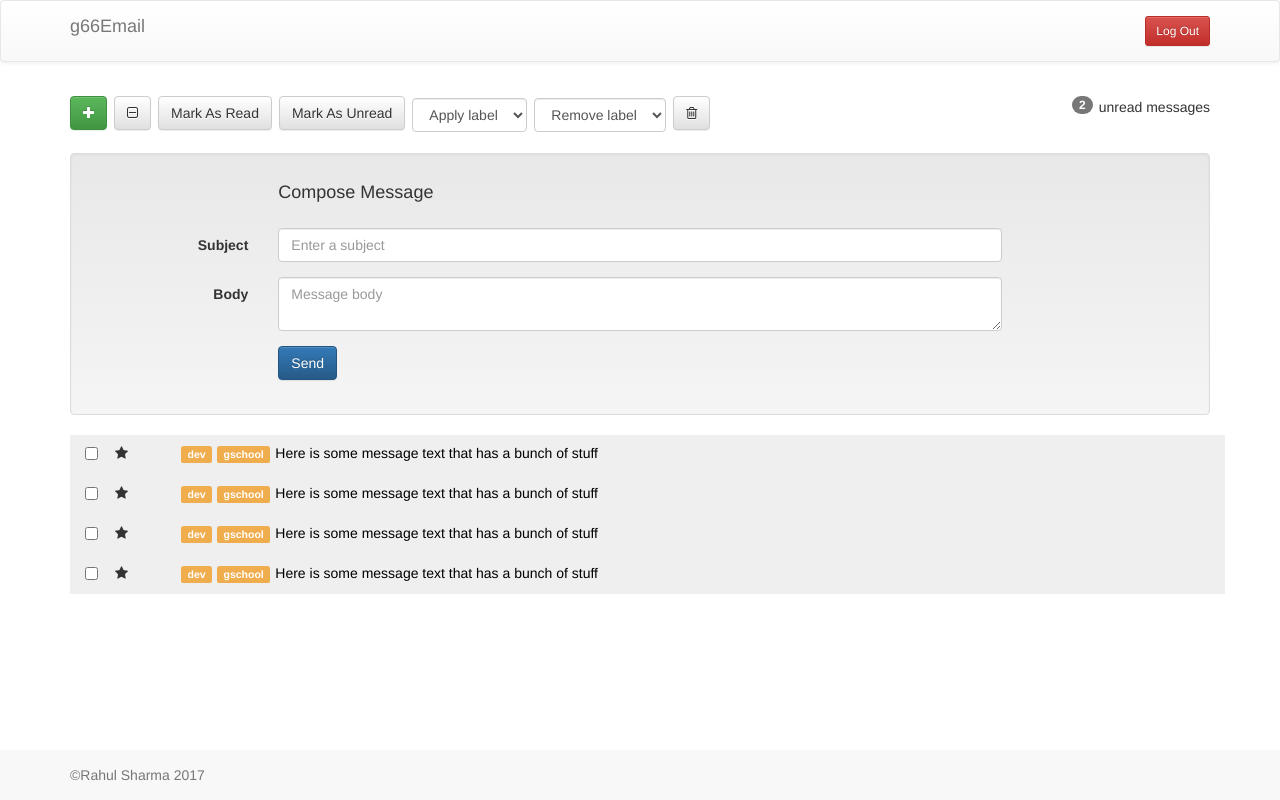
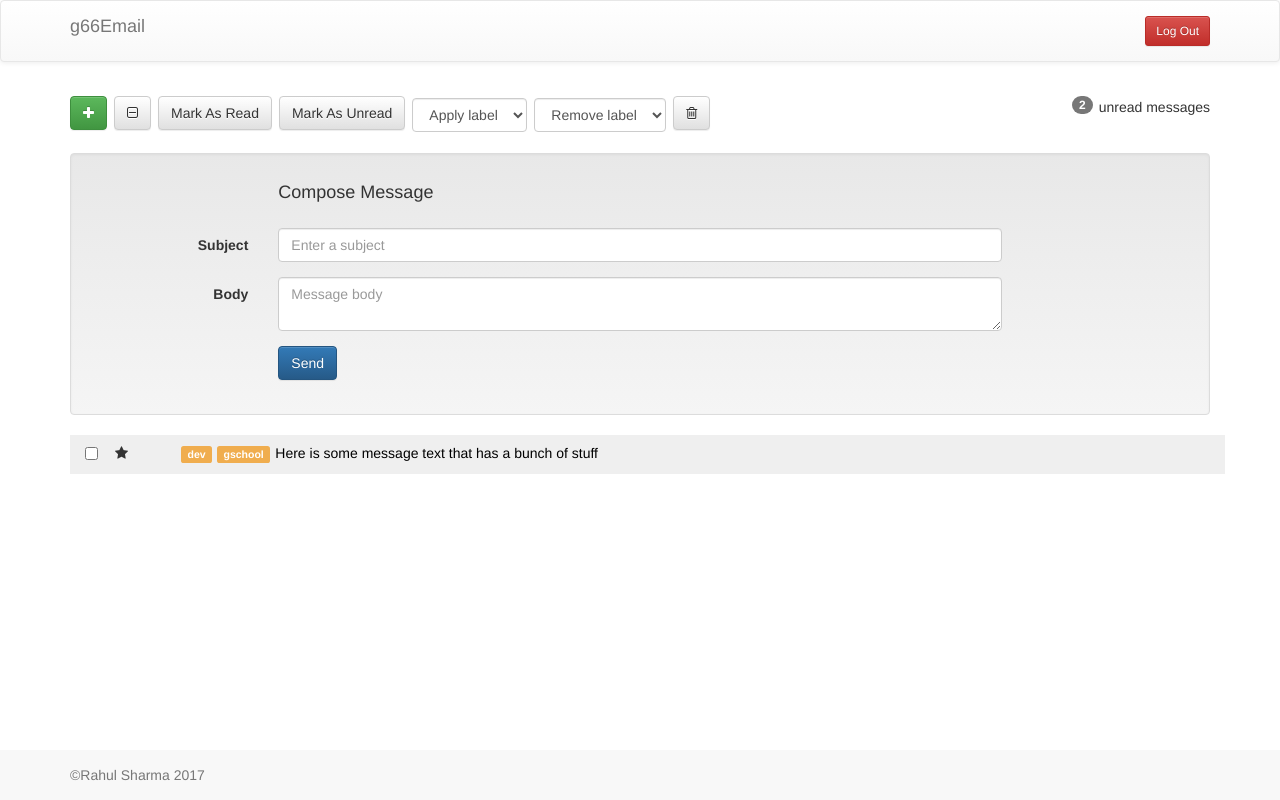
Before and after one commit to rahul4times/gmail, a React (Create React App) app: page / in a window 1280 px wide. Built offline with nearby package versions, Linux system fonts and the light colour scheme.

Commit message:
second commit

```diff
--- a/src/App.js
+++ b/src/App.js
@@ -2,10 +2,74 @@
 import MainContainer from './components/MainContainer';
 
 class App extends Component {
+
+  state = {
+    msgData:[
+      {
+        "id": 1,
+        "subject": "You can't input the protocol without calculating the mobile RSS protocol!",
+        "read": false,
+        "starred": true,
+        "labels": ["dev", "personal"]
+      },
+      {
+        "id": 2,
+        "subject": "connecting the system won't do anything, we need to input the mobile AI panel!",
+        "read": false,
+        "starred": false,
+        "selected": true,
+        "labels": []
+      },
+      {
+        "id": 3,
+        "subject": "Use the 1080p HTTP feed, then you can parse the cross-platform hard drive!",
+        "read": false,
+        "starred": true,
+        "labels": ["dev"]
+      },
+      {
+        "id": 4,
+        "subject": "We need to program the primary TCP hard drive!",
+        "read": true,
+        "starred": false,
+        "selected": true,
+        "labels": []
+      },
+      {
+        "id": 5,
+        "subject": "If we override the interface, we can get to the HTTP feed through the virtual EXE interface!",
+        "read": false,
+        "starred": false,
+        "labels": ["personal"]
+      },
+      {
+        "id": 6,
+        "subject": "We need to back up the wireless GB driver!",
+        "read": true,
+        "starred": true,
+        "labels": []
+      },
+      {
+        "id": 7,
+        "subject": "We need to index the mobile PCI bus!",
+        "read": true,
+        "starred": false,
+        "labels": ["dev", "personal"]
+      },
+      {
+        "id": 8,
+        "subject": "If we connect the sensor, we can get to the HDD port through the redundant IB firewall!",
+        "read": true,
+        "starred": true,
+        "labels": []
+      }
+    ]
+  }
+
   render() {
     return (
       <div className="App">
-        <MainContainer />
+        <MainContainer msgData={this.state.msgData}/>
       </div>
     );
   }
--- a/src/components/MainContainer.js
+++ b/src/components/MainContainer.js
@@ -6,17 +6,21 @@
 import Footer from './Footer';
 
 
-const MainContainer = () => {
+class MainContainer extends React.Component {
 
+
+  render(){
+    console.log('Props from MainContainer: ', this.props);
   return (
     <div>
       <Header />
       <ToolBar />
       <ComposeMessage />
-      <MessageList />
+      <MessageList msgData={this.props.msgData}/>
       <Footer />
     </div>
   )
 }
+}
 
 export default MainContainer;
--- a/src/components/MessageList.js
+++ b/src/components/MessageList.js
@@ -1,8 +1,13 @@
 import React from 'react';
 
-const MessageList = () => {
+class MessageList extends React.Component {
+
+
+render(){
+  console.log('Props from MessageList page: ', this.props);
 
   return (
+
     <div className="container">
       <div className="row message read">
         <div className="col-xs-1">
@@ -23,71 +28,10 @@
           </a>
         </div>
       </div>
-
-      <div className="row message read">
-        <div className="col-xs-1">
-          <div className="row">
-            <div className="col-xs-2">
-              <input type="checkbox" />
-            </div>
-            <div className="col-xs-2">
-              <i className="star fa fa-star"></i>
-            </div>
-          </div>
-        </div>
-        <div className="col-xs-11">
-          <span className="label label-warning">dev</span>
-          <span className="label label-warning">gschool</span>
-          <a href="">
-            Here is some message text that has a bunch of stuff
-          </a>
-        </div>
-      </div>
-
-      <div className="row message read">
-        <div className="col-xs-1">
-          <div className="row">
-            <div className="col-xs-2">
-              <input type="checkbox" />
-            </div>
-            <div className="col-xs-2">
-              <i className="star fa fa-star"></i>
-            </div>
-          </div>
-        </div>
-        <div className="col-xs-11">
-          <span className="label label-warning">dev</span>
-          <span className="label label-warning">gschool</span>
-          <a href="">
-            Here is some message text that has a bunch of stuff
-          </a>
-        </div>
-      </div>
-
-      <div className="row message read">
-        <div className="col-xs-1">
-          <div className="row">
-            <div className="col-xs-2">
-              <input type="checkbox" />
-            </div>
-            <div className="col-xs-2">
-              <i className="star fa fa-star"></i>
-            </div>
-          </div>
-        </div>
-        <div className="col-xs-11">
-          <span className="label label-warning">dev</span>
-          <span className="label label-warning">gschool</span>
-          <a href="">
-            Here is some message text that has a bunch of stuff
-          </a>
-        </div>
-      </div>
-
     </div>
 
-
-  )
+  );
+}
 }
 
 export default MessageList;
```
Also changed, not shown: 1 other file (tests, documents, lock files or other folders).
